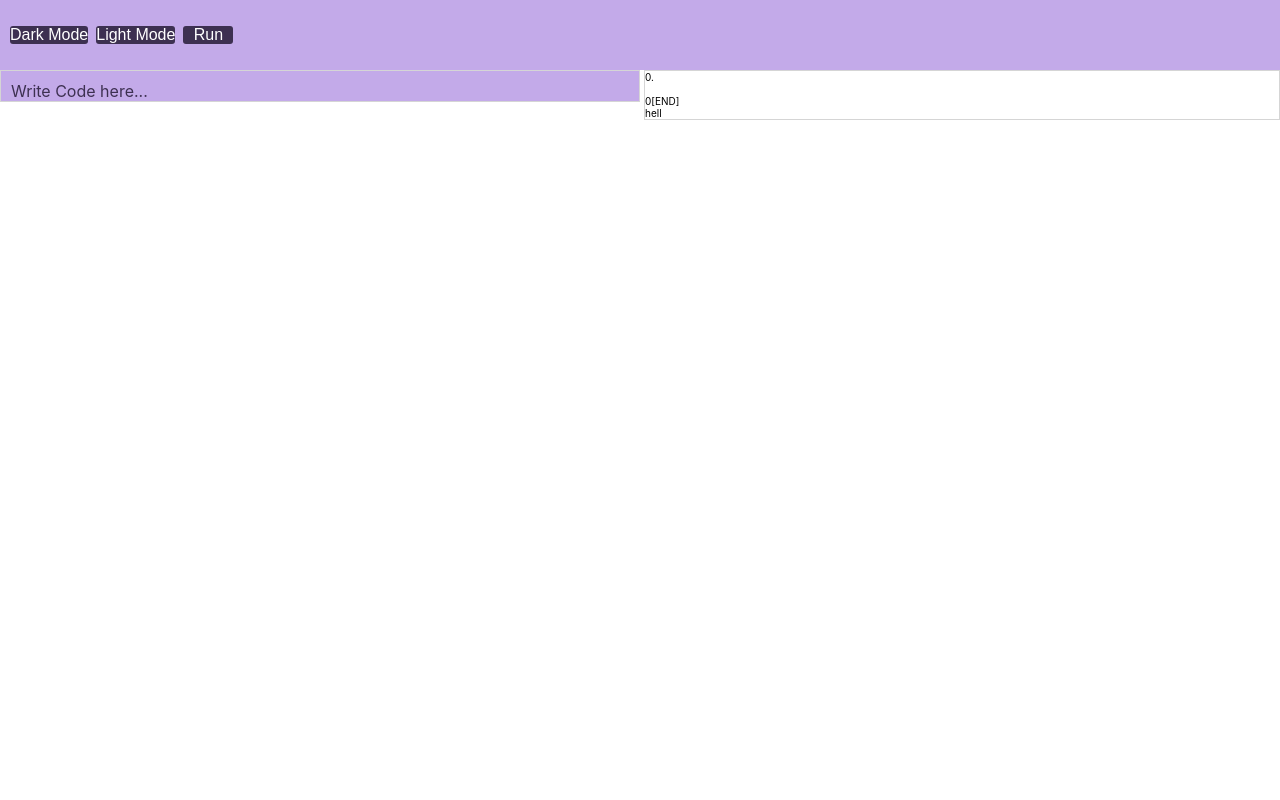
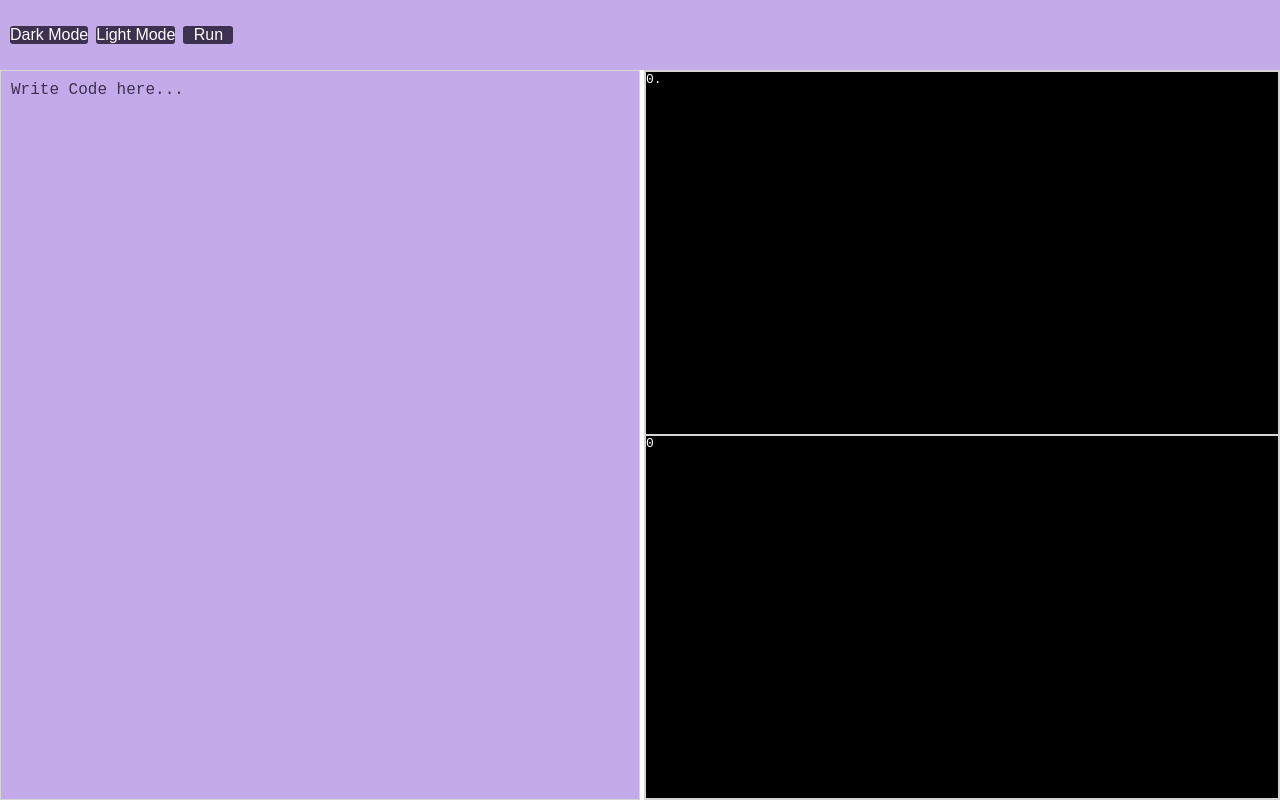
Before and after one commit to joverandout/Web-Based-Hale-Interpreter, a React (Create React App) app: page / in a window 1280 px wide. Built offline with nearby package versions, Linux system fonts and the light colour scheme; no server answers.

Commit message:
website styling improved

```diff
--- a/src/App.css
+++ b/src/App.css
@@ -52,7 +52,7 @@ html {
 
 .container {
   position: absolute;
-  bottom: 10;
+  bottom: 0;
   top: 7rem;
   width: 100%;
   display: flex;
@@ -65,8 +65,18 @@ html {
 }
 
 .right{
+  height: 100%;
+  width: 50%;
+  border: 1px solid #d5d5d5
+}
+
+.mids{
+  font-family:monospace;
+  background-color: black;
+  color: white;
+  font-size: medium;
   height: 50%;
-  width: 50%;
+  width: 100%;
   border: 1px solid #d5d5d5
 }
 
@@ -85,6 +95,7 @@ html {
   width: 100%;
   height:100%;
   font-size: 1.6rem;
+  font-family:monospace;
   outline: none;
   padding: 1rem 0 0 1rem;
   border-color: #9d76d8;
--- a/src/App.js
+++ b/src/App.js
@@ -68,10 +68,12 @@ function App() {
         </div>
         <div class="bar"title="Click and Drag"></div>
         <div class="right">
-        <p>{FunctionOutput}.</p>
-        <br></br>
-        <p>{PrintOutputs}[END]</p>
-        <p>hell</p>
+        <div class="mids">
+          <p>{FunctionOutput}.</p>
+        </div>
+        <div class="mids">
+        <p>{PrintOutputs}</p>
+        </div>
         </div>
     </div>
       </header>
```
